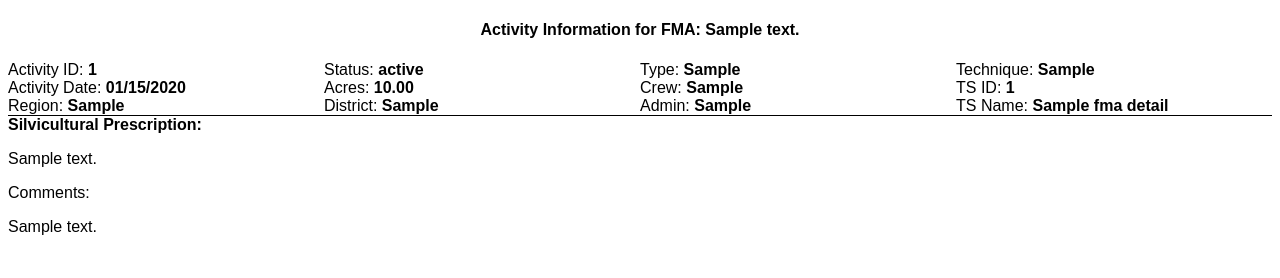
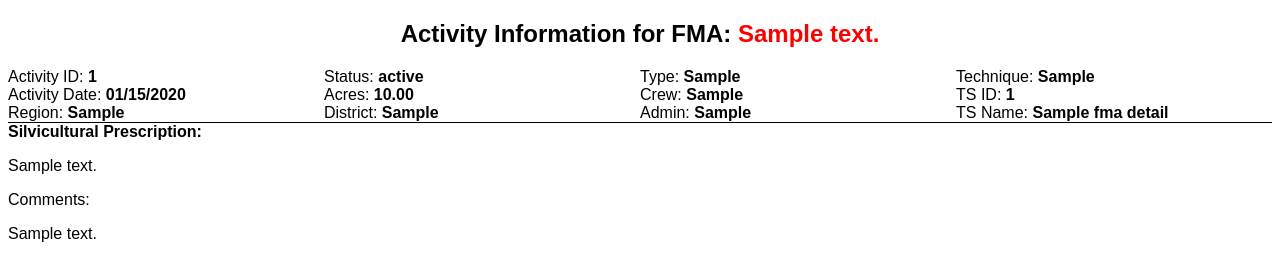
Before and after one commit to rjhildre/silviculture-report, a Django app: template report/templates/report/fma-report.html in a window 1280 px wide. Shown: the top 278 px of the page. Run offline with Django 3.2, Linux system fonts and the light colour scheme; the template is opened without the code that fills it: most values are stand-ins (such as "Sample title", 1, 10 or a date in 2020).

Commit message:
made minor changes to html formatting before official rollout

```diff
--- a/report/templates/report/fma-report.html
+++ b/report/templates/report/fma-report.html
@@ -41,7 +41,8 @@
             <div>
                 <div class="break-after"> <!--Break-after class gives us a page break after this section-->
                 <div id="fma-header">
-                    <div class="row justify-content-sm-center" id="fma-activity"><h4>Activity Information for FMA: {{ k }}</h4></div>
+                    <div class="row justify-content-sm-center" id="fma-activity"><h2>Activity Information for FMA:
+                        <span style="color:red">{{ k }}</span></h2></div>
                     <div class="row">
                         <div class="col-sm-3">Activity ID: <strong>{{ v.fma_id }}</strong></div>
                         <div class="col-sm-3">Status: <strong>{{ v.fma_status }}</strong></div>
--- a/report/templates/report/timber-sale-report.html
+++ b/report/templates/report/timber-sale-report.html
@@ -41,7 +41,8 @@
             <div>
                 <div class="break-after"><!--Break-after class gives us a page break after this section-->
                 <div id="fma-header">
-                    <div class="row justify-content-sm-center" id="fma-activity"><h4>Activity Information for FMA: {{ k }}</h4></div>
+                    <div class="row justify-content-sm-center" id="fma-activity"><h2>Activity Information for FMA: <span style='color: red'>
+                        {{ k }}</span></h2></div>
                     <div class="row">
                         <div class="col-sm-3">Activity ID: <strong>{{ v.fma_id }}</strong></div>
                         <div class="col-sm-3">Status: <strong>{{ v.fma_status }}</strong></div>
@@ -78,7 +79,7 @@
                 <div class="break-after" id="overlapping-fmas">
                     <div>
                         <div class="row  avoid-break"><!--avoid-break class keeps this content from splitting on print media-->
-                            <div class="col-sm-12" id="overlapping-activities"><h4>Overlapping Activities &gt; 0.25 Acres:</h4></div>
+                            <div class="col-sm-12" id="overlapping-activities">Overlapping Activities &gt; 0.25 Acres:</div>
                         </div>
                         <div class="row avoid-break" id = "fma-header" >
                             <div class="col-sm-1" id="overlap-header">ID</div>
```
Also changed, not shown: report/templates/report/activity.html (line endings or trailing spaces), 1 other file.
